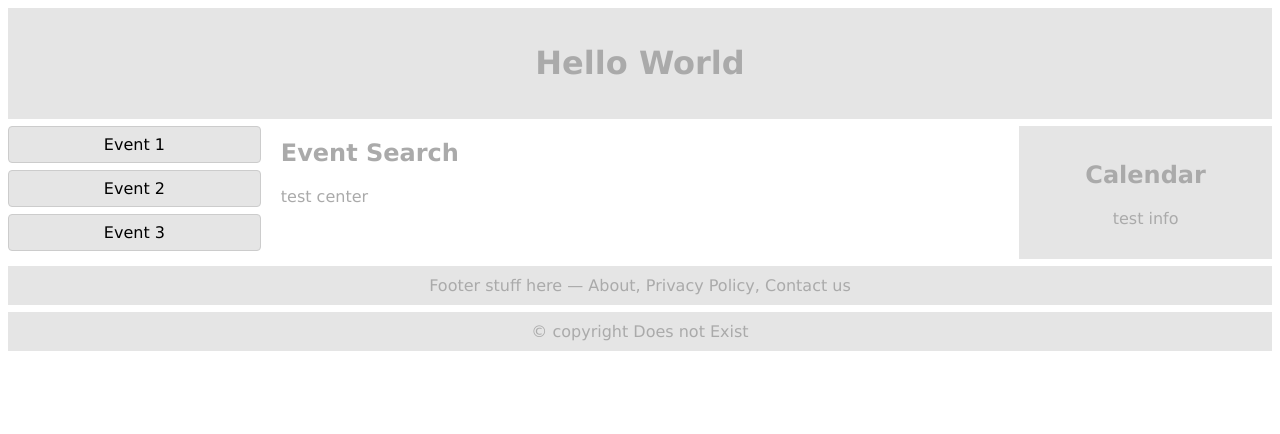
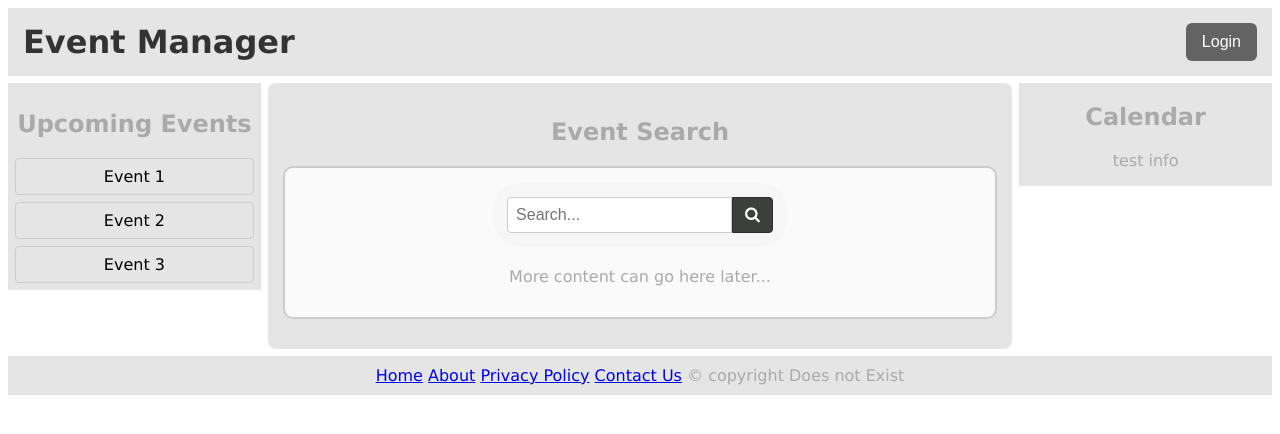
Before and after one commit to kyk37/final_project, a FastAPI app: page / in a window 1280 px wide. Shown: the top 434 px of the page. Run offline with FastAPI, Linux system fonts and the light colour scheme.

Commit message:
home page edits
Adjusted home page to better fit what we want per our design document

```diff
--- a/static/styles.css
+++ b/static/styles.css
@@ -1,11 +1,50 @@
-body {font-family: Arial, Helvetica, sans-serif;}
+body {
+  font-family: Arial, Helvetica, sans-serif;
+}
 * {
   box-sizing: border-box;
 }
 
-.menu {
+.header {
+  background-color: #e5e5e5;
+  padding: 15px;
+  display: flex;
+  justify-content: space-between;
+  align-items: center;
+}
+
+.header-left h1 {
+  margin: 0;
+  color: #333;
+}
+
+.header-right .login-btn {
+  padding: 10px 16px;
+  font-size: 16px;
+  background-color: #636363;
+  color: white;
+  border: none;
+  border-radius: 6px;
+  cursor: pointer;
+}
+
+.header-right .login-btn:hover {
+  background-color: #2c2c2c;
+}
+
+.left {
+  background-color: #e5e5e5;
   float: left;
   width: 20%;
+  padding: 7px;
+  margin-top: 7px;
+  text-align: center;
+}
+
+
+.menu {
+  /* float: left; <-- remove this since it's now in .left */
+  width: 100%;
   text-align: center;
 }
 
@@ -36,7 +75,8 @@ body {font-family: Arial, Helvetica, sans-serif;}
 .main {
   float: left;
   width: 60%;
-  padding: 0 20px;
+  padding: 0 7px;
+  margin-top: 7px;
 }
 
 .right {
@@ -45,15 +85,88 @@ body {font-family: Arial, Helvetica, sans-serif;}
   width: 20%;
   padding: 15px;
   margin-top: 7px;
+  padding: 0 7px;
   text-align: center;
 }
 
 
-@media only screen and (max-width: 620px) {
+.search-box {
+  border: 2px solid #ccc;
+  border-radius: 10px;
+  padding: 15px;
+  margin-top: 10px;
+  margin-bottom: 15px;
+  background-color: #fafafa;
+}
+
+.search-centered {
+  width: 100%;
+  display: flex;
+  justify-content: center;
+  margin-bottom: 20px;
+}
+
+.search {
+  width: max-content;
+  font-family: 'Courier New', Courier, monospace;
+  display: flex;
+  padding: 14px;
+  border-radius: 28px;
+  font-size: 16px;
+  background: #f6f6f6;
+  color: #333333;
+}
+.search-section {
+  background-color: #e5e5e5; /* light background (you can change this) */
+  padding: 15px;
+  border-radius: 8px;
+}
+
+.search form {
+  display: inline-flex;
+  align-items: center;
+  justify-content: center;
+}
+
+.search input[type="search"] {
+  padding: 8px;
+  font-size: 16px;
+  border: 1px solid #ccc;
+  border-radius: 4px 0 0 4px;
+  outline: none;
+}
+
+.search button {
+  padding: 8px 12px;
+  font-size: 16px;
+  background-color: #3d3f3d;
+  color: white;
+  border: 1px solid #2b2c2b;
+  border-radius: 0 4px 4px 0;
+  cursor: pointer;
+}
+
+.search button:hover {
+  background: #686868;
+}
+
+.footer {
+  clear: both;
+  width: 100%;
+  background-color: #e5e5e5;
+  text-align: center;
+  padding: 10px;
+  margin-top: 7px;
+}
+
+
+@media only screen and (max-width: 770px) {
   /* Home Page*/
   /* For mobile phones: */
-  .menu, .main, .right {
+
+  .left, .menu, .main, .right {
     width: 100%;
+    float: none;
   }
 /* Login Screen*/
   span.psw {
@@ -63,4 +176,5 @@ body {font-family: Arial, Helvetica, sans-serif;}
   .cancelbtn {
     width:100%;
 }
+
 }
--- a/templates/home.html
+++ b/templates/home.html
@@ -3,40 +3,69 @@
 <head>
   <meta name="viewport" content="width=device-width, initial-scale=1.0">
   <link rel="stylesheet" href="/static/styles.css">
+  <link rel="stylesheet" href="https://cdnjs.cloudflare.com/ajax/libs/font-awesome/4.7.0/css/font-awesome.min.css">
   <title>Event Management Website</title>
 </head>
+
 <body style="font-family:Verdana;color:#aaaaaa;">
-  <div style="background-color:#e5e5e5;padding:15px;text-align:center;">
-    <h1>Hello World</h1>
+  <div class="header">
+    <div class="header-left">
+      <h1>Event Manager</h1>
+    </div>
+
+
+    <div class="header-right">
+      <button class="login-btn">Login</button>
+    </div>
   </div>
 
-  <div style="overflow:auto;">
-
+  <div class="left">
+    <h2 style="text-align:center;">Upcoming Events</h2>
     <div class="menu">
       <a href="#" class="menuitem">Event 1</a>
       <a href="#" class="menuitem">Event 2</a>
       <a href="#" class="menuitem">Event 3</a>
     </div>
+  </div>
 
-    <div class="main">
-      <h2>Event Search</h2>
-      <p>test center</p>
+  <div class="main">
+    <div class="search-section">
+      <h2 style="text-align:center;">Event Search</h2>
+
+      <div class="search-box">
+        <div class="search-centered">
+          <div class="search">
+            <form action="/action_page.php">
+              <input type="search" placeholder="Search..." name="search">
+              <button type="submit"><i class="fa fa-search"></i></button>
+            </form>
+          </div>
+        </div>
+
+        <div class="search-extra">
+          <p style="text-align:center;">More content can go here later...</p>
+        </div>
+      </div>
     </div>
+  </div>
 
     <div class="right">
       <h2>Calendar</h2>
       <p>test info</p>
     </div>
-
   </div>
 
   <div style="clear: both;"></div>
 
-  <div style="background-color:#e5e5e5;text-align:center;padding:10px;margin-top:7px;">
-    Footer stuff here — About, Privacy Policy, Contact us
+  <div class="footer">
+    <div class="botnav">
+      <a class="active" href="#home">Home</a>
+      <a href="#About">About</a>
+      <a href="#pPolicy">Privacy Policy</a>
+      <a href="#Contact">Contact Us</a>
+      © copyright Does not Exist
+    </div>
   </div>
-  <div style="background-color:#e5e5e5;text-align:center;padding:10px;margin-top:7px;">
-    © copyright Does not Exist
-  </div>
+
 </body>
 </html>
```
